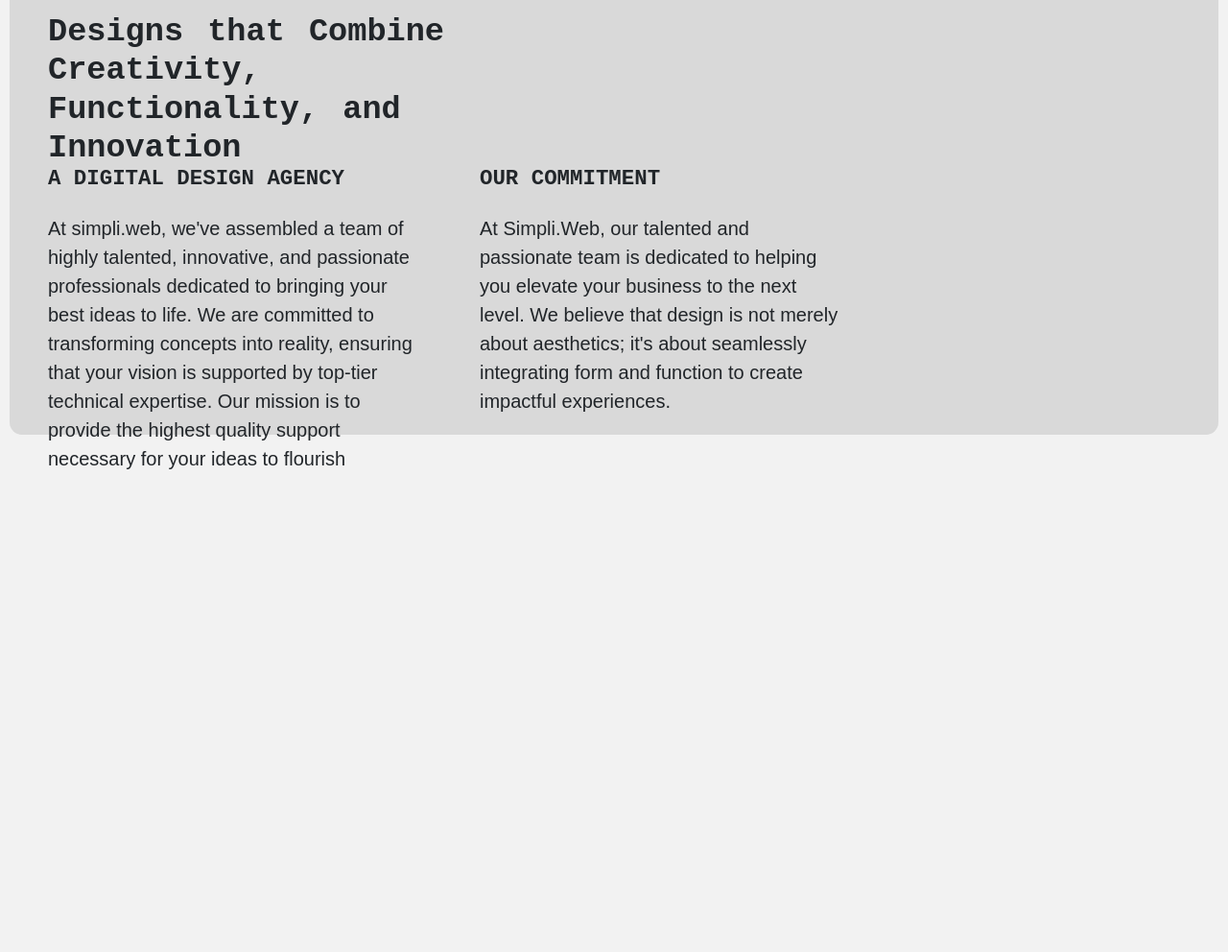
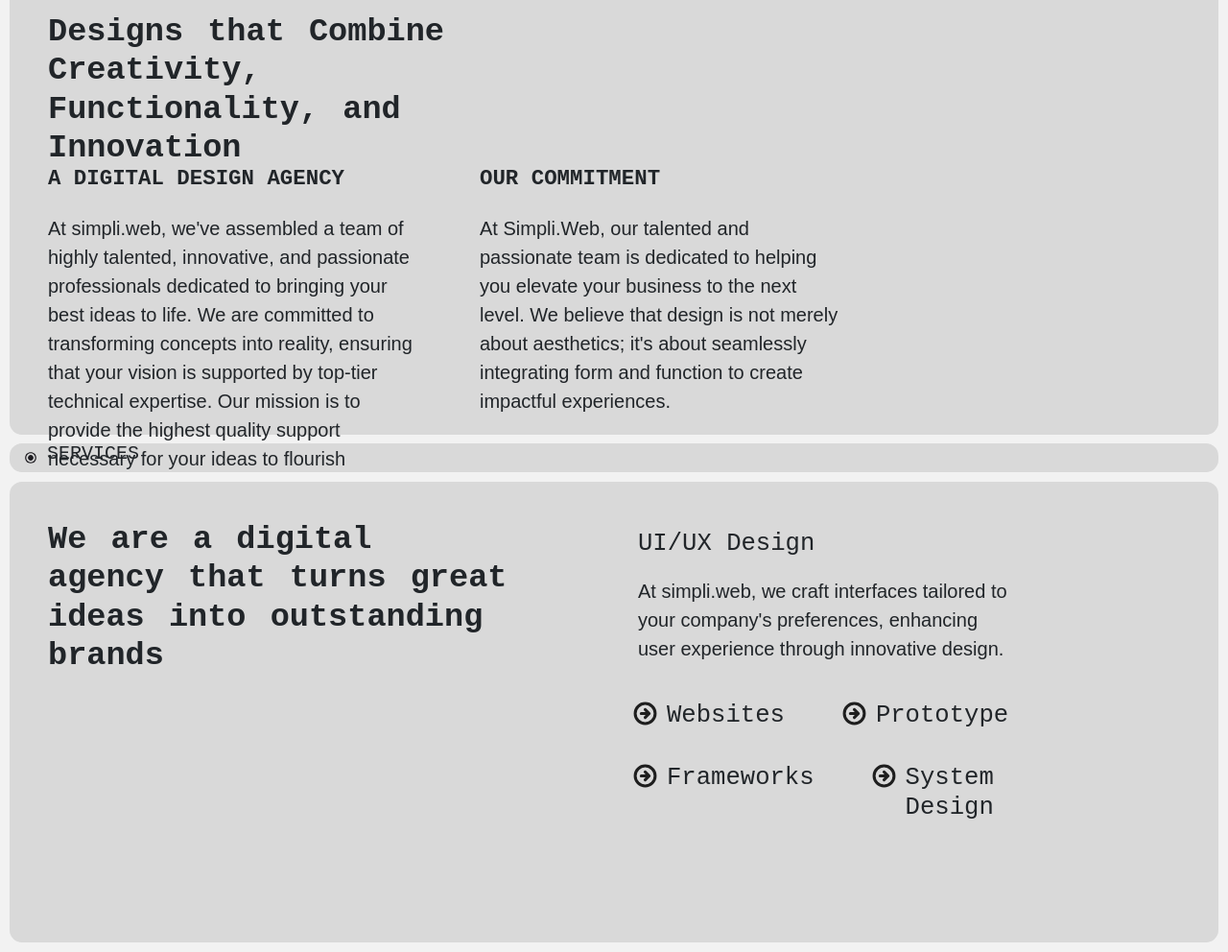
Before and after one commit to Saifmk10/simpli.web-files, a plain HTML site: page sourceCode/index.html in a window 1280 px wide. Shown: the part 701-1693 px from the top of the page at 96% size. Before the commit the page ends 1204 px from the top, so only its background shows below. Drawn offline with nearby package versions, Linux system fonts and the light colour scheme; a small style sheet from the web is missing; a web font is replaced by a local one.

Commit message:
partial completion of services section with few bugs

```diff
--- a/sourceCode/index.html
+++ b/sourceCode/index.html
@@ -73,6 +73,72 @@
         </div>
     </section>
 
+<!-- section for services intro -->
+    <section class="content-division-services">
+        <img src="/simpli.web-files/assets/radio_button_checked.svg" alt="radio-button" class="radio-button-decor">
+        <h3 class="about-us-decor">SERVICES</h3>
+    </section>
+
+<!-- section for services content -->
     <section class="main-content-services">
+        <div class="heading-about-us">
+            <h1 class="heading-text-decor">
+                We are a digital agency that turns great ideas into outstanding brands
+            </h1>
+        </div>
 
+        <div class="ui-ux-design-content-parent">
+            <h2 class="ui-ux-heading">
+                UI/UX Design
+            </h2>
+            <p class="ui-ux-para">
+                At simpli.web, we craft interfaces tailored to your company's preferences, enhancing user experience through innovative design.
+            </p>
+
+<!-- this div mainly containts the parent for the section of the services provided with the arrow and the text -->
+
+<!-- section with only first two names -->
+            <div class="types-of-design-content-parent">
+                <!-- websites & prototype -->
+                <div class="parallel-placement-heading">
+                    <!-- this div contains two class -->
+                    <div class="website-parent types-display">
+                        <img src="/simpli.web-files/assets/Arrow right-circle.svg" alt="arrow-inside-circle" class="arrow-design">
+                        <h2 class="content-names">
+                            Websites
+                        </h2>
+                    </div>
+
+                    <div class="prototype-parent types-display">
+                        <img src="/simpli.web-files/assets/Arrow right-circle.svg" alt="arrow-inside-circle" class="arrow-design">
+                        <h2 class="content-names">
+                            Prototype
+                        </h2>
+                    </div>
+                </div>
+
+
+<!-- section with only second two names -->
+            <div class="types-of-design-content-parent">
+                <!-- websites & prototype -->
+                <div class="parallel-placement-heading">
+                    <!-- this div contains two class -->
+                    <div class="website-parent types-display">
+                        <img src="/simpli.web-files/assets/Arrow right-circle.svg"         alt="arrow-inside-circle"       class="arrow-design">
+                        <h2 class="content-names">
+                            Frameworks
+                        </h2>
+                    </div>
+
+                    <div class="prototype-parent types-display" id="additional">
+                        <img src="/simpli.web-files/assets/Arrow right-circle.svg"         alt="arrow-inside-circle"       class="arrow-design">
+                        <h2 class="content-names">
+                            System Design
+                        </h2>
+                    </div>
+                </div>
+
+
+            </div>
+        </div>
     </section>
--- a/sourceCode/style.css
+++ b/sourceCode/style.css
@@ -199,6 +199,89 @@
     .our-commitment{
         margin: 0px 0px 0px 50px;
         width: 400px;
+    }
+
+
+    /* =-=-=-=-=-=-=-=-=-=-=-=-=-=-=-=-=-=-=-= */
+    /* starting of our services section code */
+    .content-division-services{
+        display: flex;
+        align-items: center;
+        background-color: var(--tirnary-color-fadedWhite);
+        height: 30px;
+        border-radius: 13px;
+        margin: 9px 0px 10px 0px;
+        padding: 10px;
+    }
+
+    .main-content-services{
+        height: 480px;
+        background-color:var(--tirnary-color-fadedWhite);
+        border-radius: 13px;
+
+        /* display: grid; */
+        /* grid-template-rows: 200px 200px; */
+        /* grid-template-columns: 300px 300px; */
+
+        display: flex;
+        gap: 120px;
+    }
+
+    /* potential bug will be formed above */
+
+    .ui-ux-design-content-parent{
+        margin: 45px 0px 0px 0px;
+        width: 400px;
+    }
+
+
+
+    .ui-ux-heading{
+        font-family: "Azeret Mono", monospace;
+        font-optical-sizing: auto;
+        font-weight: 450;
+        font-style: normal;
+        padding: 5px;
+        font-size: 3.2vh;
+    }
+
+    .ui-ux-para{
+        font-family: "Bai Jamjuree", sans-serif;
+        font-weight: 400;
+        font-style: normal;
+        padding: 5px;
+        font-size: 2.5vh;
+    }
+
+    .types-of-design-content-parent{
+        margin: 35px 0px 0px 0px;
+        width: 450px;
+    }
+
+
+    .parallel-placement-heading{
+        display: flex;
+
+        gap: 60px;
+    }
+
+    /* this is used to make the array and the text a display flex */
+    .types-display{
+        display: flex;
+    }
+
+    .arrow-design{
+        height: 25px;
+        width: auto;
+    }
+
+    .content-names{
+        font-family: "Azeret Mono", monospace;
+        font-optical-sizing: auto;
+        font-weight: 350;
+        font-style: normal;
+        margin: 0px 0px 0px 10px;
+        font-size: 3.2vh;
     }
 
 }
```
Also changed, not shown: assets/Arrow right-circle.svg (added).
